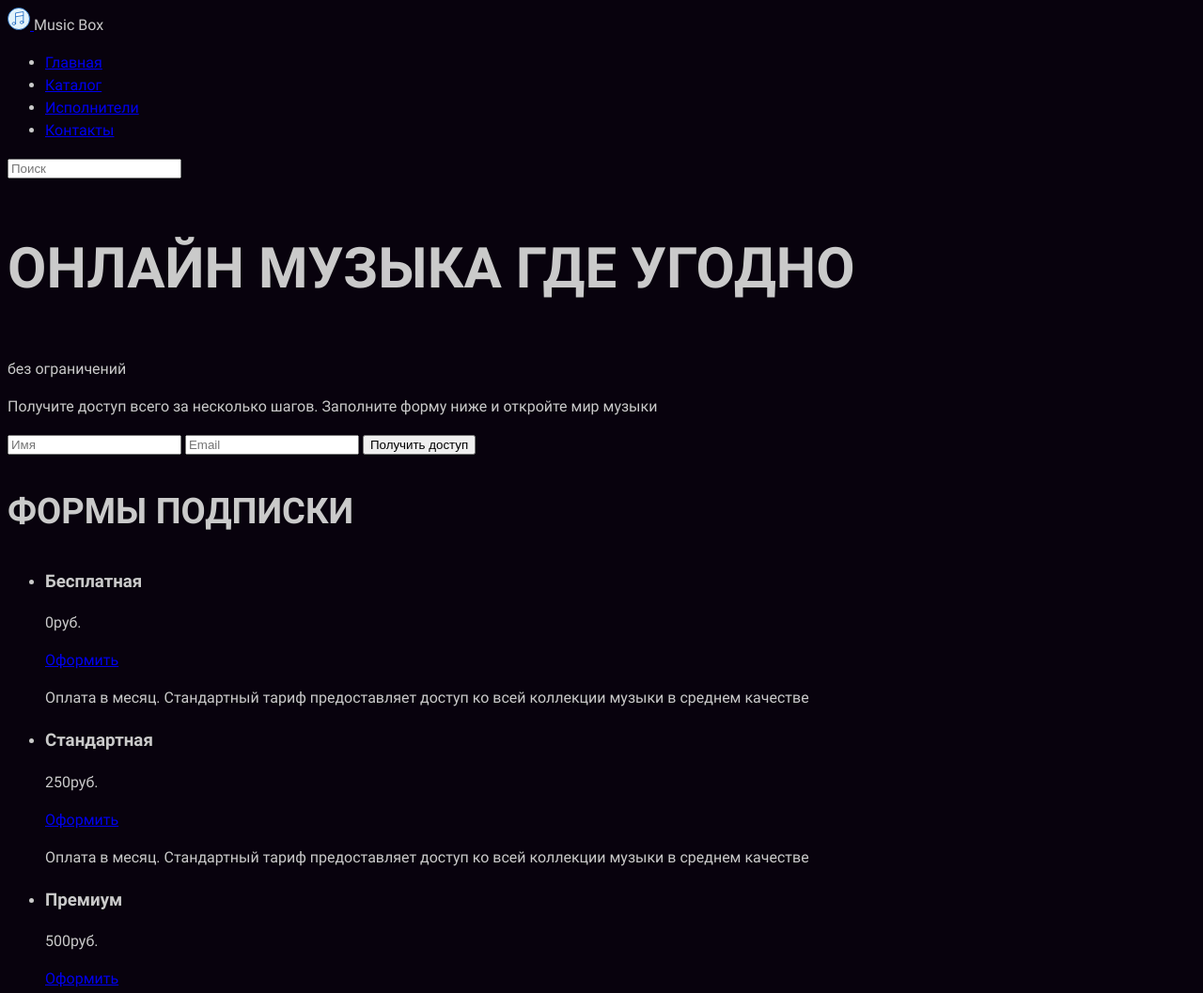
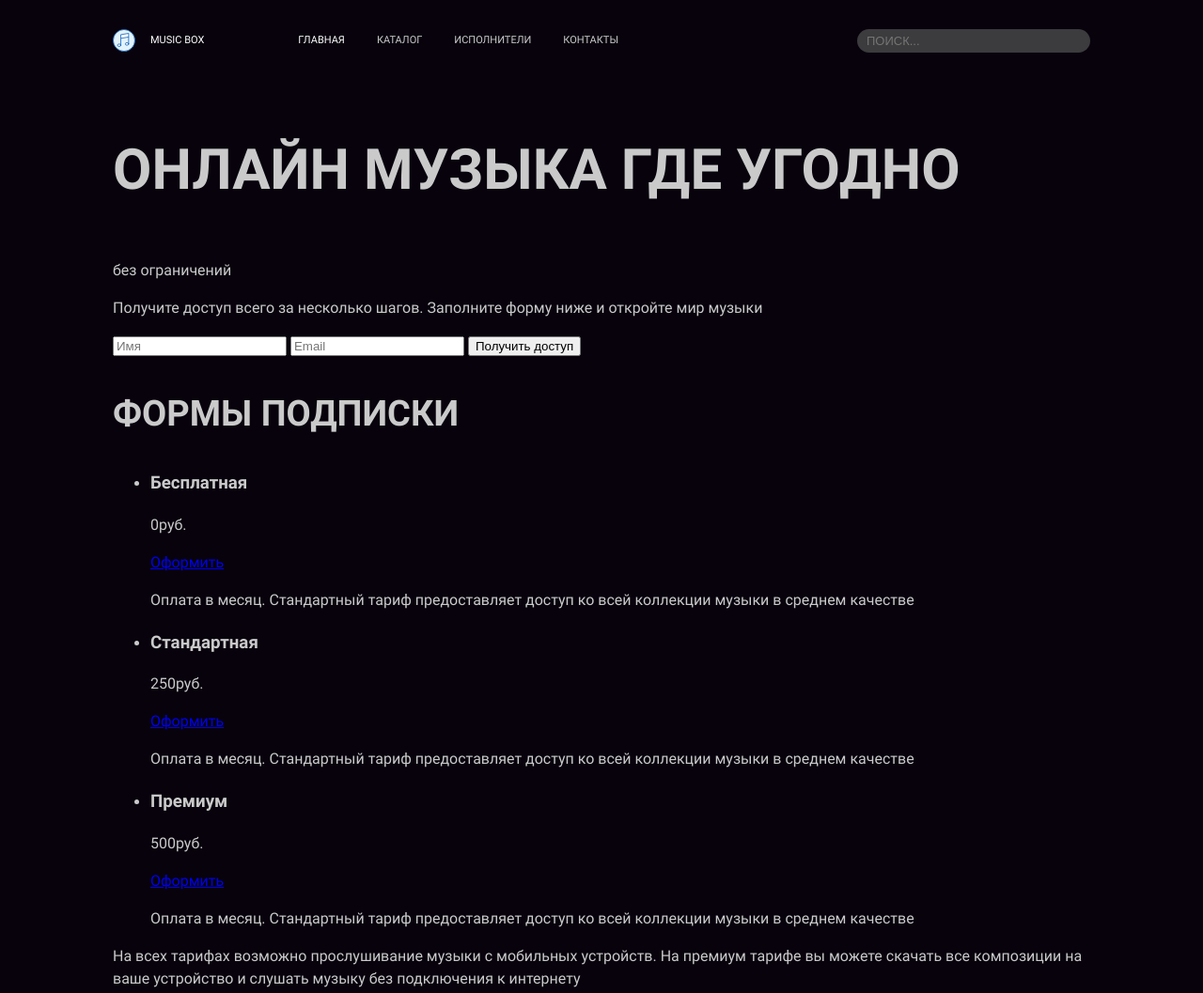
Before and after one commit to NadyaPod/layout-designer-project-56, a website: page src/index.html in a window 1280 px wide. Shown: the top 1057 px of the page at 94% size. Drawn offline with Linux system fonts and the light colour scheme.

Commit message:
feat: header styles

```diff
--- a/src/index.html
+++ b/src/index.html
@@ -18,7 +18,7 @@
       </div>
       <nav class="header__navigation navigation">
         <ul class="navigation__list">
-          <li class="navigation__item"><a href="#" class="navigation__link">Главная</a></li>
+          <li class="navigation__item"><a href="#" class="navigation__link navigation__link--active">Главная</a></li>
           <li class="navigation__item"><a href="#" class="navigation__link">Каталог</a></li>
           <li class="navigation__item"><a href="#" class="navigation__link">Исполнители</a></li>
           <li class="navigation__item"><a href="#" class="navigation__link">Контакты</a></li>
@@ -26,7 +26,7 @@
       </nav>
       <div class="header__search search">
         <form action="" class="search__form">
-          <input type="search" id="search" placeholder="Поиск">
+          <input class="search__input" type="search" id="search" placeholder="Поиск...">
         </form>
       </div>
     </header>
--- a/src/styles/styles.css
+++ b/src/styles/styles.css
@@ -34,6 +34,7 @@ html {
 }
 
 body {
+  margin: 0;
   color: #cacaca;
   font-weight: 400;
   font-size: 16px;
@@ -47,20 +48,111 @@ h1 {
   line-height: 90px;
   text-transform: uppercase;
 }
+@media (max-width: 767px) {
+  h1 {
+    font-size: 30px;
+    line-height: 45px;
+  }
+}
 
 h2 {
   font-size: 38px;
   line-height: 57px;
   text-transform: uppercase;
 }
-
 @media (max-width: 767px) {
-  h1 {
-    font-size: 30px;
-    line-height: 45px;
-  }
   h2 {
     font-size: 18px;
     line-height: 27px;
   }
+}
+
+.container {
+  max-width: 1400px;
+  margin: 0 auto;
+  padding: 0 120px;
+}
+@media (max-width: 767px) {
+  .container {
+    max-width: 100%;
+    padding: 0 20px;
+  }
+}
+
+.header {
+  display: flex;
+  align-items: center;
+  padding: 25px 0;
+}
+.header__navigation {
+  margin-left: 90px;
+}
+.header__search {
+  margin-left: auto;
+}
+
+.logo {
+  display: flex;
+  flex-wrap: wrap;
+  align-items: center;
+  gap: 16px;
+}
+.logo__text {
+  display: block;
+  color: #fff;
+  font-size: 11px;
+  line-height: 16.5px;
+  text-transform: uppercase;
+}
+.logo__link {
+  display: block;
+}
+.logo__image {
+  display: block;
+}
+
+.navigation__list {
+  display: flex;
+  flex-wrap: wrap;
+  gap: 14px;
+  margin: 0;
+  padding: 0;
+  list-style-type: none;
+}
+.navigation__link {
+  display: block;
+  padding: 10px;
+  color: #cacaca;
+  font-size: 11px;
+  line-height: 16.5px;
+  text-transform: uppercase;
+  text-decoration: none;
+  cursor: pointer;
+}
+.navigation__link--active {
+  color: #fff;
+  cursor: default;
+}
+
+.search__form {
+  width: 248px;
+}
+.search__input {
+  width: 100%;
+  padding: 5px 10px;
+  border: none;
+  border-radius: 50px;
+  background-color: #3c3b3d;
+}
+.search__input::-moz-placeholder {
+  color: #757575;
+  font-size: 13px;
+  line-height: 15px;
+  text-transform: uppercase;
+}
+.search__input::placeholder {
+  color: #757575;
+  font-size: 13px;
+  line-height: 15px;
+  text-transform: uppercase;
 }/*# sourceMappingURL=styles.css.map */
```
Also changed, not shown: 2 other files.
